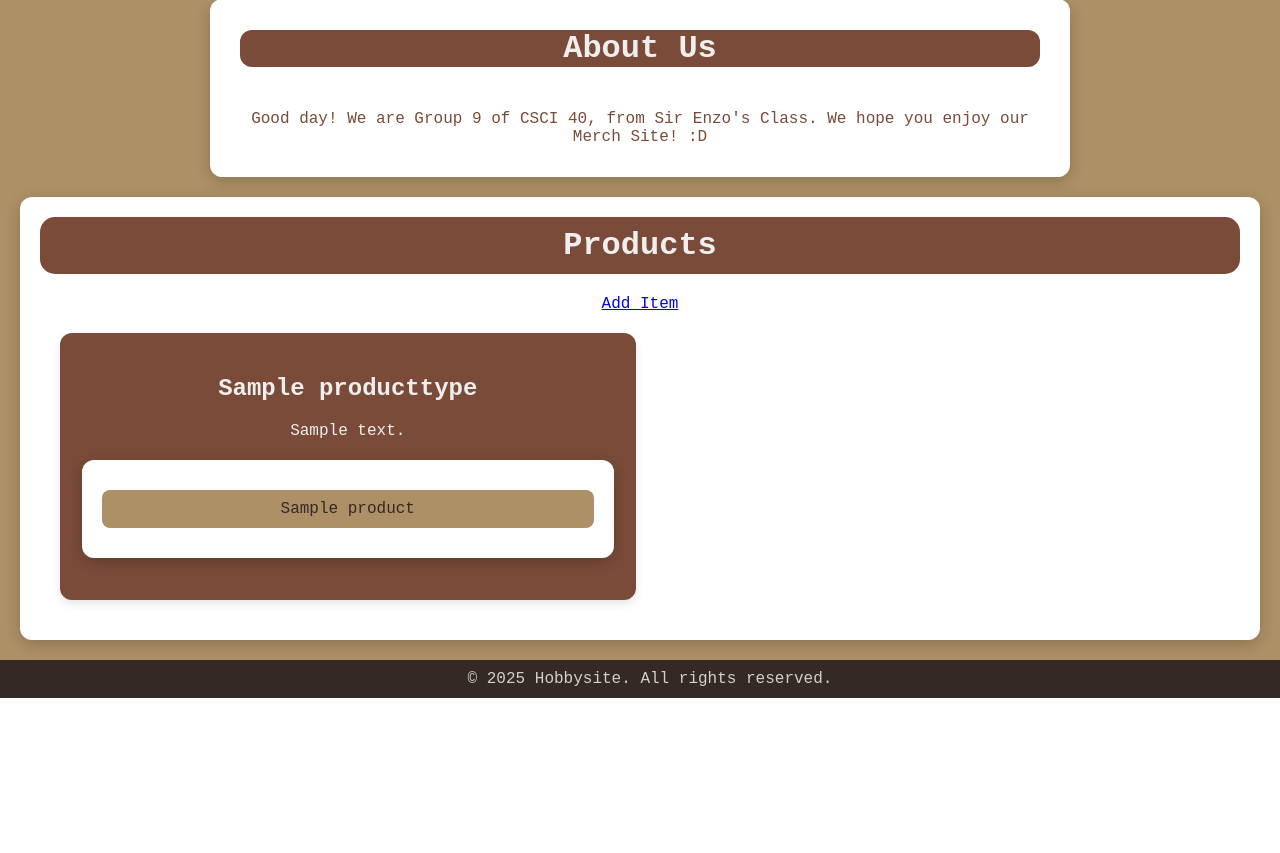
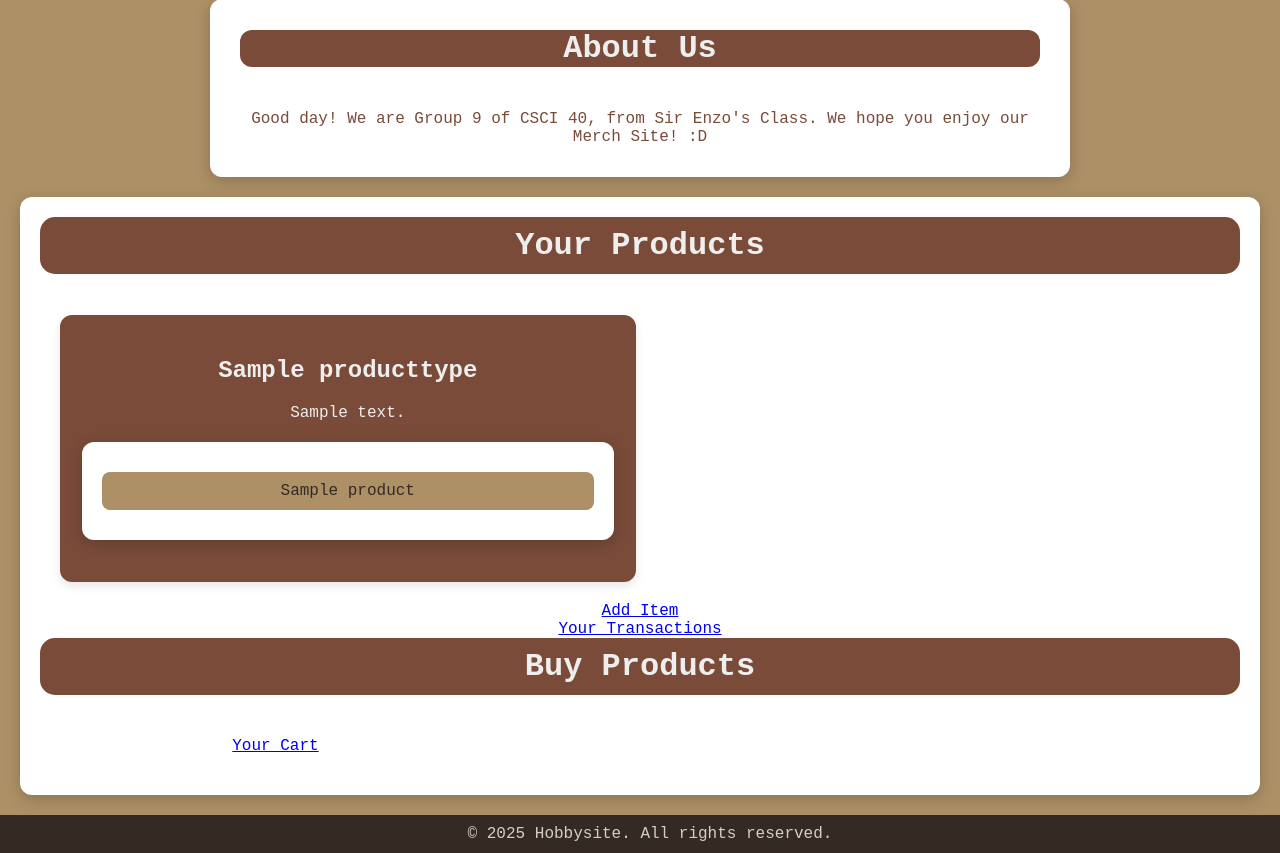
Before and after one commit to vin-arg/hobbysite-C-D-9, a Django app: page /merchstore/items/ in a window 1280 px wide. Shown: the part 450-1303 px from the top of the page. Before the commit the page ends 1148 px from the top, so only its background shows below. Run offline with Django 5.2, Linux system fonts and the light colour scheme; a user stored in the database is signed in; tables that the repository leaves empty hold one stand-in row (values such as "Sample post").

Commit message:
revamped html pages and view functions

```diff
--- a/hobbysite/merchstore/forms.py
+++ b/hobbysite/merchstore/forms.py
@@ -1,5 +1,10 @@
 from django import forms
 from .models import *
+
+class TransactionForm(forms.ModelForm):
+    class Meta:
+        model = Transaction
+        fields = ["amount",]
 
 class ProductAddForm(forms.ModelForm):
     class Meta:
--- a/hobbysite/merchstore/models.py
+++ b/hobbysite/merchstore/models.py
@@ -40,6 +40,7 @@ class Product(models.Model):
     def get_absolute_url(self):
         return reverse('product', args=[str(self.id)])
 
+
 class Transaction(models.Model):
     buyer = models.ForeignKey(Profile, on_delete=models.SET_NULL, null=True)
     product = models.ForeignKey(Product, on_delete=models.SET_NULL, null=True)
--- a/hobbysite/merchstore/templates/item_list.html
+++ b/hobbysite/merchstore/templates/item_list.html
@@ -24,19 +24,55 @@
 
 
         <div class="product">
-            <h1 id="product-tag">Products</h1>
+            <div class="sell-product">
+                <h1 id="product-tag">Your Products</h1>
+
+                {% if sell_product_types %}
+                    <div class="product-list">
+                        {% for sell_product_type in sell_product_types %}
+                            <div class="product-type">
+                                <h2>{{ sell_product_type.name }}</h2>
+                                <p>{{ sell_product_type.description }}</p>
+
+                                {% if sell_product_type.products.count %}
+                                <ul class="product">
+                                    {% for product in sell_product_type.products.all %}
+                                        {% if product.owner == user.profile %}
+                                            <li><a href="{% url 'item_entry' product.id %}">{{ product.name }}</a></li>
+                                        {% endif %}
+                                    {% endfor %}
+
+                                </ul>
+
+                                {% else %}
+                                    <p>No products currently being sold.</p>
+                                {% endif %}
+                            </div>
+                        {% endfor %}
+                    </div>
+                    {% else %}
+                    <p>No products available yet.</p>
+                {% endif %}
+
                 <div class="add-item">
                     <a href="{% url 'item_add' %}">Add Item</a>
                 </div>
+                <div class="your-transactions">
+                    <a href="{% url 'item_transactions' %}">Your Transactions</a>
+                </div>
+            </div>
+            <div class="buy-product">
+                <h1 id="product-tag">Buy Products</h1>
+
                 <div class="product-list">
-                {% for product_type in product_types %}
+                    {% for buy_product_type in buy_product_types %}
                         <div class="product-type">
-                        <h2>{{ product_type.name }}</h2>
-                        <p>{{ product_type.description }}</p>
+                            <h2>{{ buy_product_type.name }}</h2>
+                            <p>{{ buy_product_type.description }}</p>
 
-                        {% if product_type.products.all %}
+                            {% if buy_product_type.products.count %}
                             <ul class="product">
-                            {% for product in product_type.products.all %}
+                                {% for product in buy_product_type.products.all %}
                                     <li><a href="{% url 'item_entry' product.id %}">{{ product.name }}</a></li>
                                 {% endfor %}
                             </ul>
@@ -46,6 +82,10 @@
                             {% endif %}
                         </div>
                     {% endfor %}
+                    <div class="add-item">
+                        <a href="{% url 'item_cart' %}">Your Cart</a>
+                    </div>
+                </div>
             </div>
         </div>
     </div>
--- a/hobbysite/merchstore/urls.py
+++ b/hobbysite/merchstore/urls.py
@@ -5,5 +5,7 @@ urlpatterns = [
     path("items/", item_list, name="item_list"),
     path("item/<int:num>", item_entry, name="item_entry"),
     path("item/add", item_add, name="item_add"),
-    path("item/<int:num>/edit", item_edit, name="item_edit"),
+    path("item/edit/<int:num>", item_edit, name="item_edit"),
+    path("item/cart", item_cart, name="item_cart"),
+    path("item/transactions", item_transactions, name="item_transactions"),
 ]
--- a/hobbysite/merchstore/views.py
+++ b/hobbysite/merchstore/views.py
@@ -5,16 +5,44 @@ from .forms import *
 
 @login_required
 def item_list(request):
-    products = Product.objects.all()
-    product_types = ProductType.objects.all()
-    return render(request, "item_list.html", {'products': products, 'product_types': product_types})
+    user_profile = request.user.profile
+    sell_products = Product.objects.filter(owner=user_profile)
+    buy_products = Product.objects.exclude(owner=user_profile)
+    sell_product_types = ProductType.objects.filter(products__owner=user_profile)
+    buy_product_types = ProductType.objects.exclude(products__owner=user_profile)
+    return render(request, "item_list.html", {'buy_products': buy_products, 'buy_product_types': buy_product_types, 'sell_products': sell_products, 'sell_product_types': sell_product_types})
 
 @login_required
 def item_entry(request, num=1):
 
     product = Product.objects.get(id=num)
     product_type = product.product_type
-    return render(request, "item_entry.html", {'product': product, 'product_type': product_type})
+    form = TransactionForm()
+    if request.method == 'POST':
+        form = TransactionForm(request.POST)
+        if form.is_valid():
+            existing_transaction = Transaction.objects.filter(buyer=request.user.profile, product=product, status='CAR').first()
+
+            if existing_transaction:
+                form.add_error(None, "This product is already in your cart.")
+            else:
+                amount = form.cleaned_data['amount']
+
+                if amount > product.stock:
+                    form.add_error('quantity', f"Only {product.stock} items in stock.")
+                else:
+                    transaction = form.save(commit=False)
+                    transaction.buyer = request.user.profile
+                    transaction.product = product
+                    transaction.status = 'CAR'
+                    transaction.save()
+
+                    product.stock -= amount
+                    product.save()
+
+                    return redirect("item_cart")
+
+    return render(request, "item_entry.html", {'product': product, 'product_type': product_type, 'transaction_form': form})
 
 @login_required
 def item_add(request):
```
Also changed, not shown: hobbysite/merchstore/templates/item_entry.html (+9 -1 lines). Lines whose indentation alone changed are shown as unchanged.
